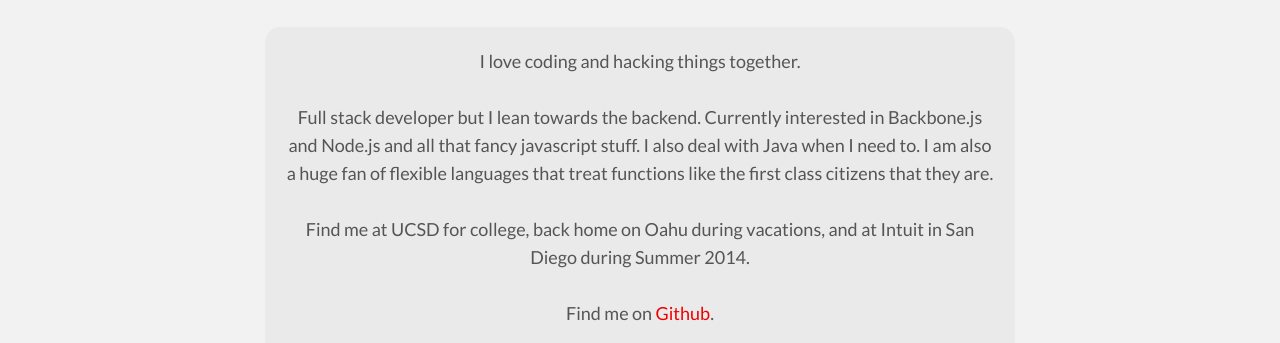
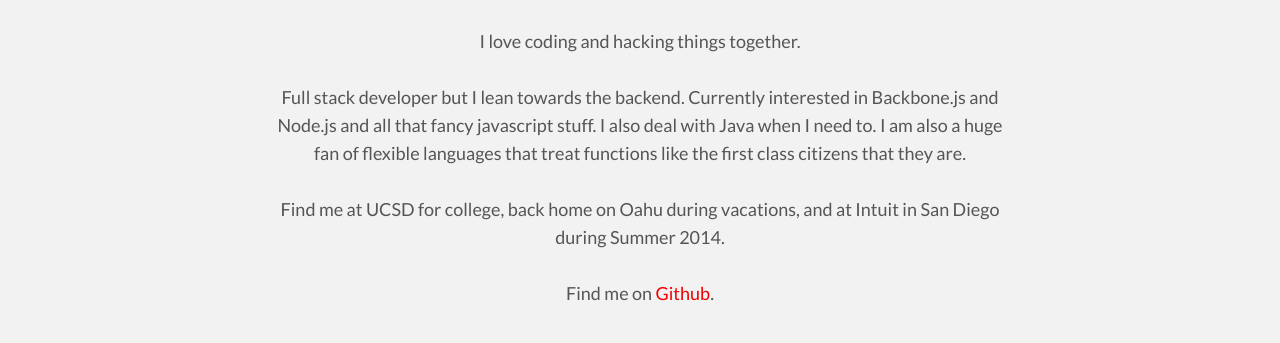
Before and after one commit to brianchung808/brianchung808.github.io, a plain HTML site: page index.html in a window 1280 px wide. Shown: the part 457-800 px from the top of the page. Drawn offline with nearby package versions, Linux system fonts and the light colour scheme; no server answers.

Commit message:
Revert "Add section for description"
This reverts commit 1872f760d94cd8459bfc4657de55ddd2ef286472.

```diff
--- a/assets/css/main.css
+++ b/assets/css/main.css
@@ -31,13 +31,6 @@ p {
     line-height: 28px;
     margin-bottom: 25px;
     font-size: 18px;
-}
-
-p#description {
-	background-color: #eaeaea;
-	padding: 20px;
-	-moz-border-radius: 5px;
-	-webkit-border-radius: 15px;
 }
 
 .centered {
--- a/index.html
+++ b/index.html
@@ -59,13 +59,12 @@
 				<div class="col-lg-8 col-lg-offset-2 centered">
 					<img src="assets/img/user.png" alt="Brian">
 					<h1>Brian Chung</h1>
-					<p id="description">
+					<p>
 						I love coding and hacking things together. <br><br>
 						Full stack developer but I lean towards the backend. Currently interested in Backbone.js and Node.js and all that fancy javascript stuff. I also deal with Java when I need to. I am also a huge fan of flexible languages that treat functions like the first class citizens that they are. <br><br>
         		Find me at UCSD for college, back home on Oahu during vacations, and at Intuit in San Diego during Summer 2014.<br><br>
         		Find me on <a href="https://www.github.com/brianchung808">Github</a>.<br><br>
       		</p>
-
 				</div><!-- /col-lg-8 -->
 			</div><!-- /row -->
 	    </div> <!-- /container -->
```
